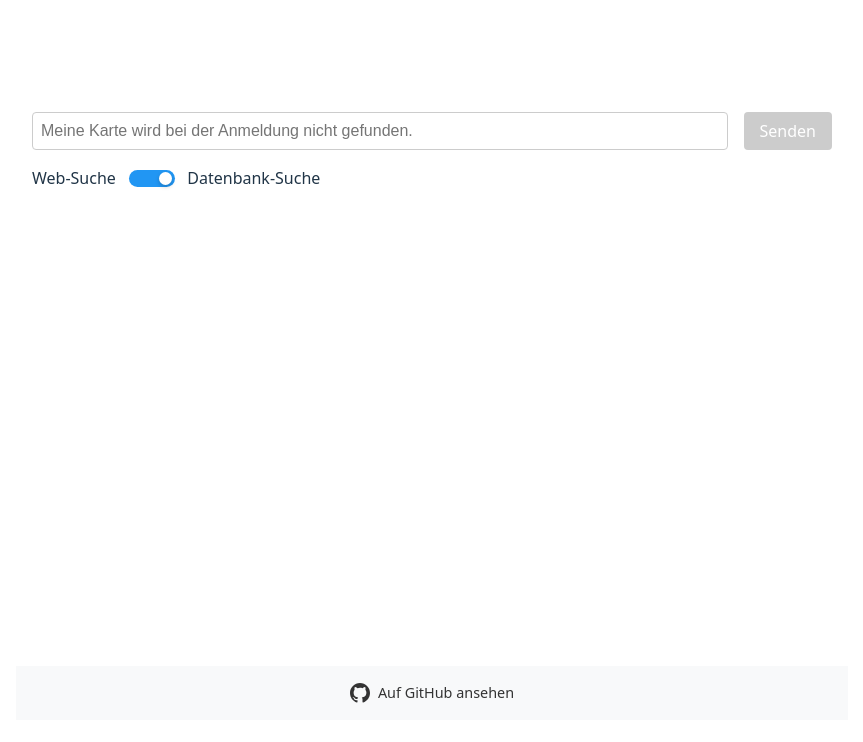
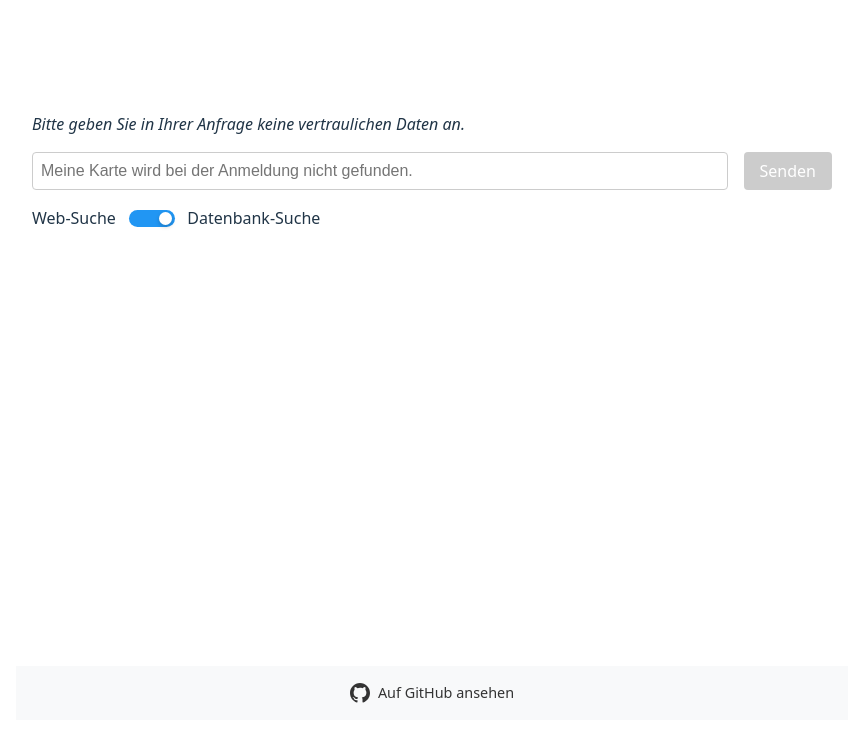
Before and after one commit to torstenwerner/support-chat, a Svelte app in the folder webapp/: page / in a window 1280 px wide. Shown: the top 742 px of the page, without its empty margins (208-1071 px from the left). Built offline with nearby package versions, Linux system fonts and the light colour scheme; no server answers.

Commit message:
add hints

```diff
--- a/webapp/src/App.svelte
+++ b/webapp/src/App.svelte
@@ -27,12 +27,14 @@
 <div class="app-container">
     <main>
         <form on:submit|preventDefault={handleSubmit}>
+            <div class="confidential hint">
+                Bitte geben Sie in Ihrer Anfrage keine vertraulichen Daten an.
+            </div>
             <div class="input-group">
                 <input
                         type="text"
                         bind:value={prompt}
                         placeholder="Meine Karte wird bei der Anmeldung nicht gefunden."
-                        title="Stellen Sie bitte Ihre Frage"
                         disabled={loading}
                 />
                 <button type="submit" disabled={loading || !prompt}>
@@ -56,6 +58,9 @@
             <div class="response">
                 {@html response}
             </div>
+            <div class="hint">
+                Die Richtigkeit der Antwort kann nicht garantiert werden. Bitte überprüfen Sie die Angaben.
+            </div>
         {/if}
     </main>
     <Footer/>
@@ -72,6 +77,14 @@
         width: 800px;
         margin: 2rem auto;
         padding: 0 1rem;
+    }
+
+    .hint {
+        font-style: italic;
+    }
+
+    .confidential {
+        margin-bottom: 1rem;
     }
 
     .input-group {
@@ -117,6 +130,7 @@
         padding: 1rem;
         border-radius: 4px;
         border: 1px solid #eee;
+        margin-bottom: 1rem;
     }
 
     .response :global(h1),
```
